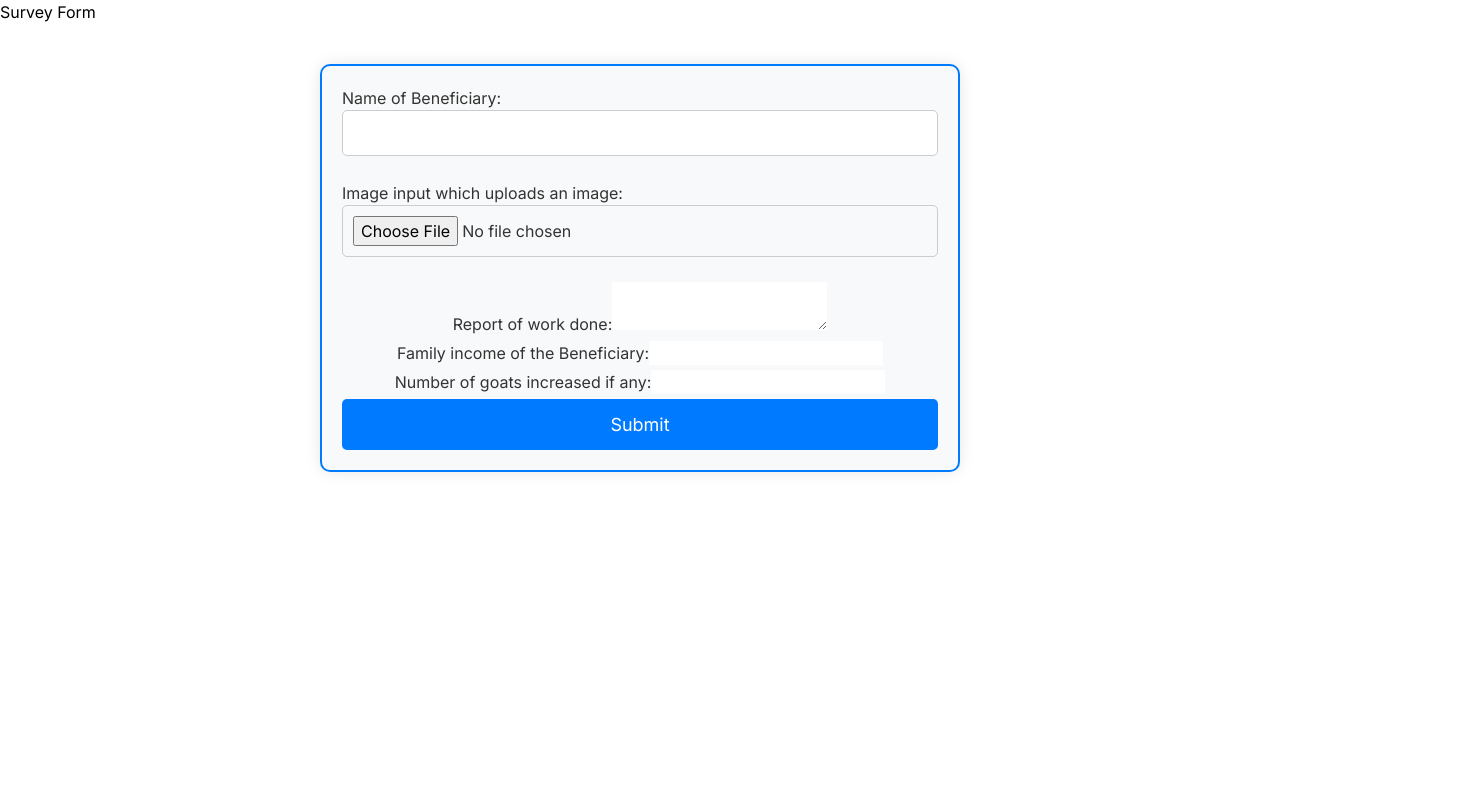
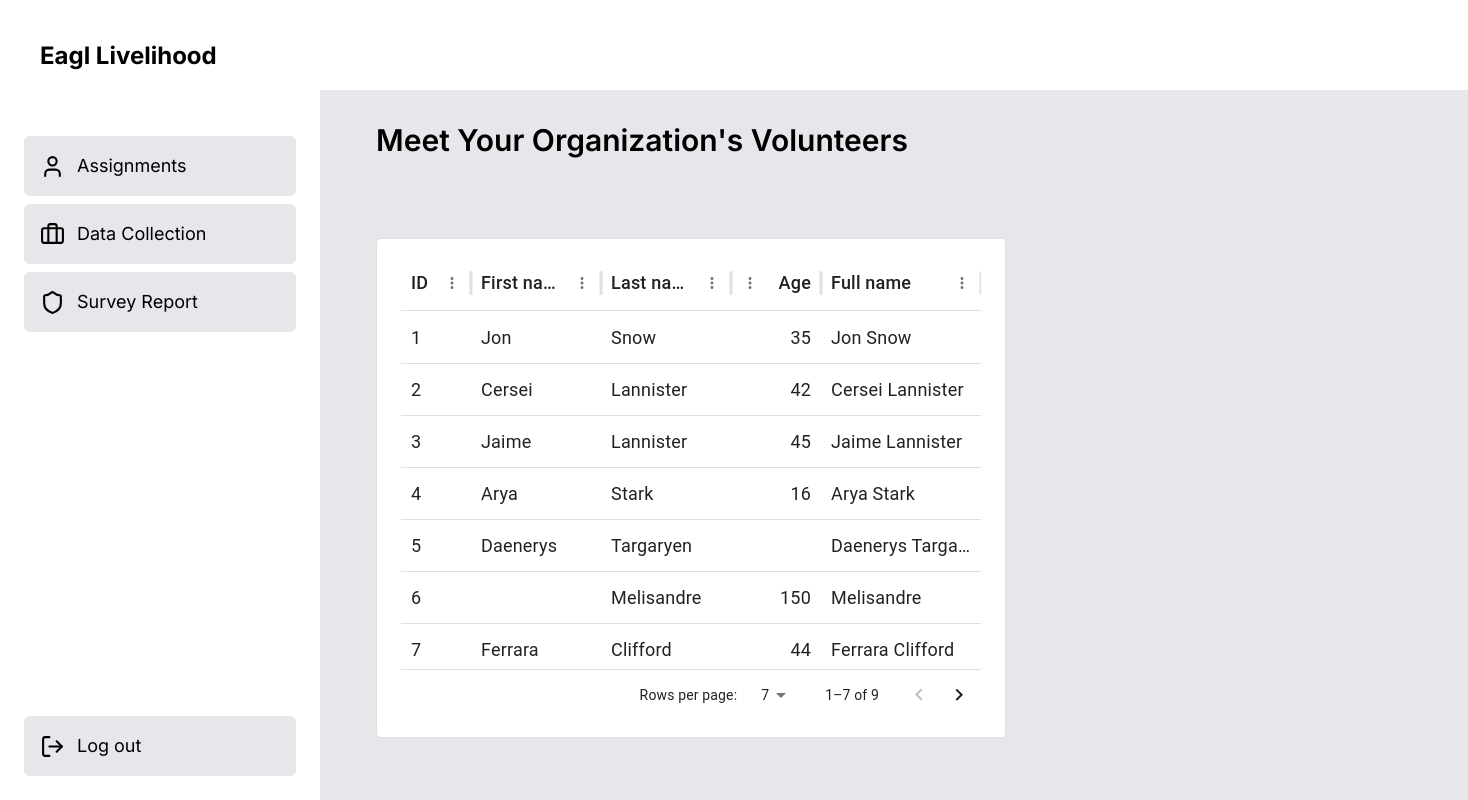
Before and after one commit to cfgmumbai24/Team-55, a Next.js app in the folder frontend2/: page /volunteer/feed in a window 1280 px wide. Shown: the whole page, 1468 px wide, since content can reach past the window. Built offline with nearby package versions, Linux system fonts and the light colour scheme.

Commit message:
updated Volunteer dashboard

```diff
--- a/frontend2/app/volunteer/feed/page.js
+++ b/frontend2/app/volunteer/feed/page.js
@@ -1,17 +1,18 @@
-"use client";
-import React from 'react'
-import { useState,useEffect } from 'react'
-import { useRouter } from 'next/router'
-import FormComponent from "@/components/volunteer_form/survey_form";
+import ParentContainer from "@/components/Feed-components/ParentContainer";
+import DataTable from "@/components/Feed-components/Table";
+import { cookies } from "next/headers";
+import { redirect } from "next/navigation";
+import React from "react";
 
-const SurveyForm = () => {
+const page = () => {
+  // const token = cookies().get("token")?.value;
+  // if (!token) redirect("/login");
+  // isLoggedIn();
+  return (
+    <div>
+      <ParentContainer />
+    </div>
+  );
+};
 
-    return (
-      <div >
-        <h1>Survey Form</h1>
-        <FormComponent />
-      </div>
-    );
-  };
-
-  export default SurveyForm;
+export default page;
--- a/frontend2/components/Feed-components/NavContainer.jsx
+++ b/frontend2/components/Feed-components/NavContainer.jsx
@@ -9,6 +9,8 @@ import DataTable from "./Table";
 import Dashboard from "./Dashboard";
 import Beneficiary from "./Beneficiary";
 import Volunteer from "./Volunteer";
+import ListAssignment from "../volunteer_assignments/List_assignment";
+import SurveyForm from "../volunteer_form/Survey_form";
 
 const NavContainer = () => {
   const tab = tabsStore((state) => state.tab);
@@ -21,9 +23,15 @@ const NavContainer = () => {
           <Dashboard />
         ) : tab === "Beneficiary" ? (
           <Beneficiary />
-        ) : (
+        ) : tab === "Assignments" ?(
+          <ListAssignment/>
+        ) :tab==="Survey Report"?
+        (
+          <SurveyForm/>
+        ):(
           <Volunteer />
-        )}
+        )
+        }
       </div>
     </div>
   );
--- a/frontend2/components/Feed-components/Sidebar.jsx
+++ b/frontend2/components/Feed-components/Sidebar.jsx
@@ -39,7 +39,7 @@ const Sidebar = () => {
     () => [
       { name: "Assignments", path: "/volunteer/profile", icon: User },
       { name: "Data Collection", path: "/volunteer/tasks", icon: Briefcase },
-      { name: "Goat Report", path: "/volunteer/security", icon: Shield },
+      { name: "Survey Report", path: "/volunteer/security", icon: Shield },
     ],
     []
   );
--- a/frontend2/components/volunteer_assignments/list_assignment.jsx
+++ b/frontend2/components/volunteer_assignments/list_assignment.jsx
@@ -1,10 +1,18 @@
 import React from "react";
+import DataTable from "../Feed-components/Table";
 
 const ListAssignment = () => {
   return (
-    <div>
-      <h1>Assignment List</h1>
-    </div>
+
+        <div>
+          <p className="text-3xl font-semibold">
+            Meet Your Organization's Volunteers
+          </p>
+          <div className="flex h-full py-20">
+            <DataTable />
+          </div>
+        </div>
+
   );
 };
 
```
